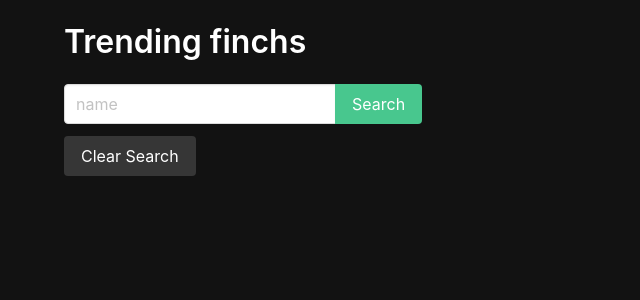
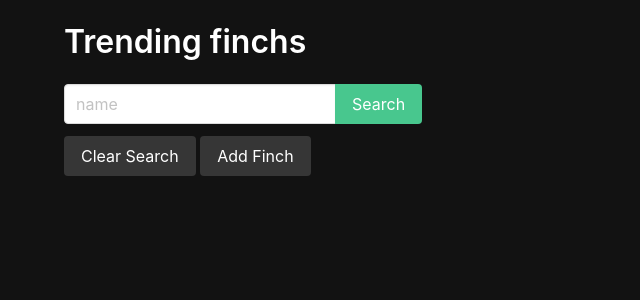
Before and after one commit to Alos222/Finch_Collector, a Django app: page /finchs/ in a window 1280 px wide. Shown: the part 52-352 px from the top of the page, without its empty margins (0-640 px from the left). Run offline with Django 4.2, Linux system fonts and the light colour scheme; data that the repository does not hold is empty.

Commit message:
working on ability to create new finches

```diff
--- a/main_app/templates/finch_list.html
+++ b/main_app/templates/finch_list.html
@@ -13,8 +13,10 @@
     </div>
   </div>
   <!--  This anchor tag will redirect back to finch list without a query param -->
-  <a class="button is-dark" href="{% url 'finch_list' %}">Clear Search</a>
-
+  <div>
+    <a class="button is-dark" href="{% url 'finch_list' %}">Clear Search</a>
+    <a class="button is-dark" href="{% url 'finch_create' %}">Add Finch</a>
+  </div>
 </form>
 <div class="gallery">
   {% for finch in finchs %}
--- a/main_app/urls.py
+++ b/main_app/urls.py
@@ -8,5 +8,6 @@ urlpatterns = [
     path('', views.Home.as_view(), name="home"),
     path('admin/', admin.site.urls),
     path('about/', views.About.as_view(), name="about"),
-    path('finchs/', views.FinchList.as_view(), name = "finch_list")
+    path('finchs/', views.FinchList.as_view(), name = "finch_list"),
+    path('finchs/new/', views.FinchCreate.as_view(), name = "finch_create")
 ]
--- a/main_app/views.py
+++ b/main_app/views.py
@@ -26,3 +26,9 @@ class FinchList(TemplateView):
             context["finchs"] = Finch.objects.all()
             context["header"] = "Trending finchs"
         return context
+
+class FinchCreate(CreateView):
+    model = Finch
+    fields = ['name','img','bio']
+    template_name = "finch_create.html"
+    sucess_url = "/finchs/"
```
